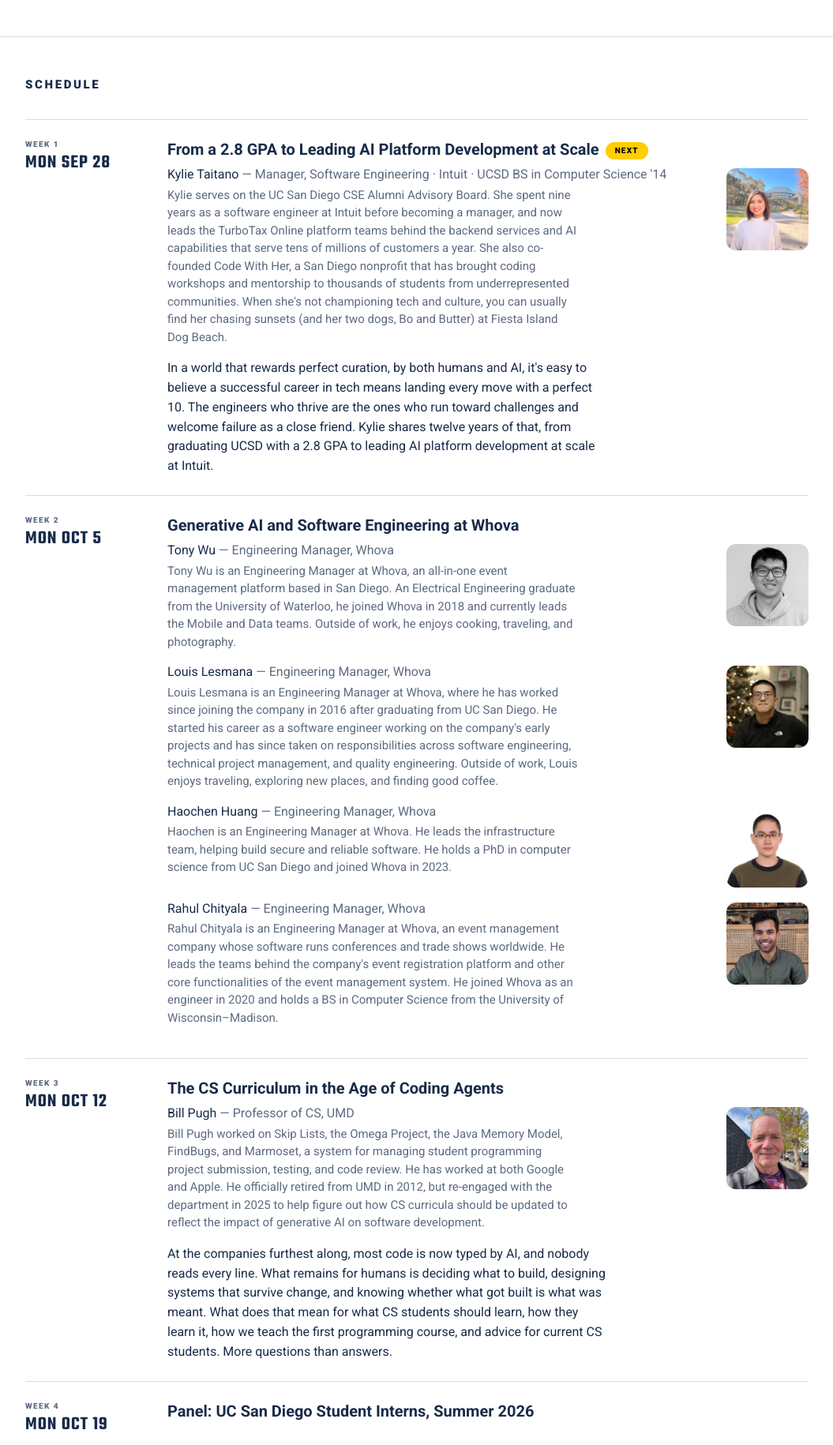
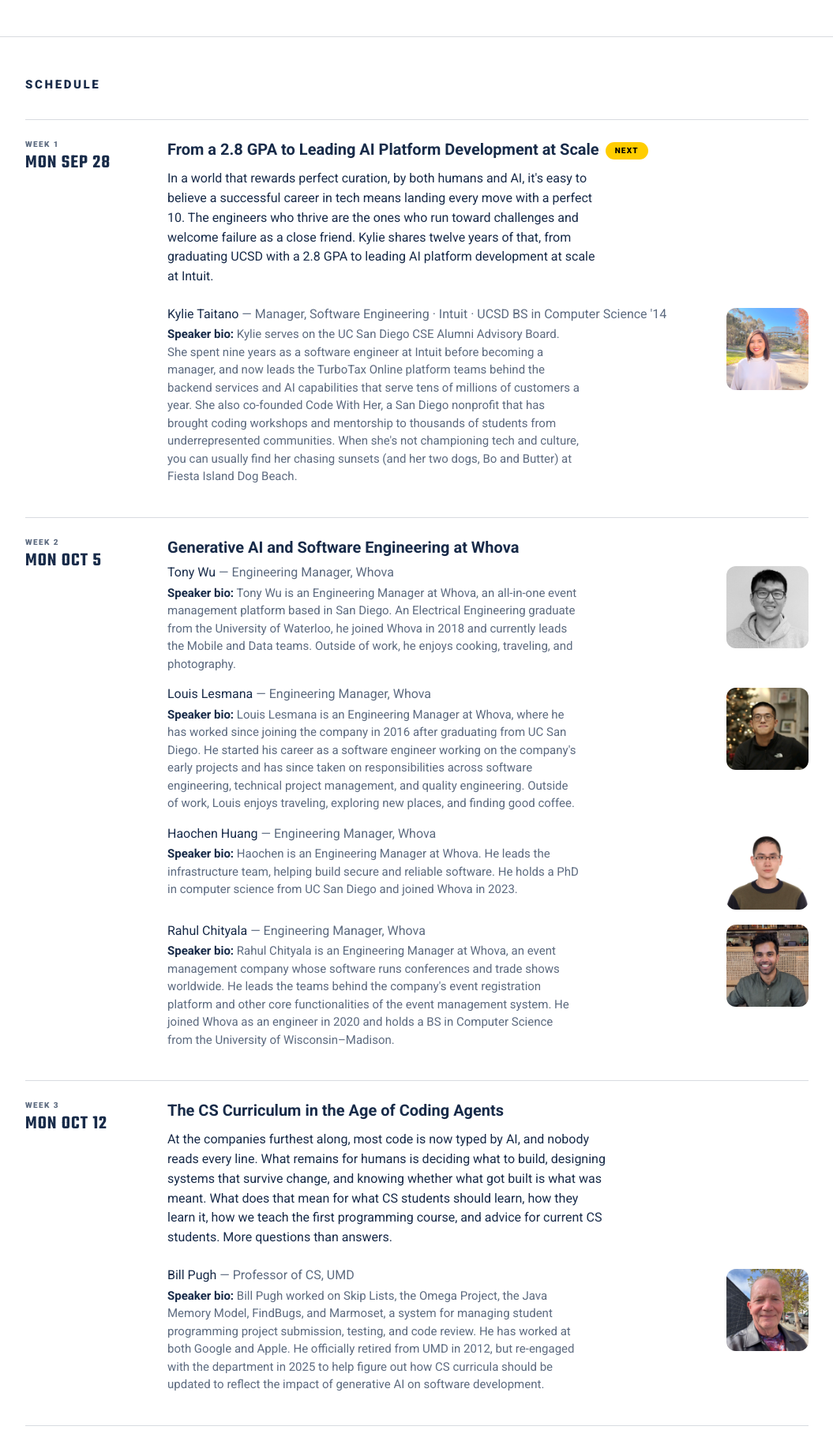
Before and after one commit to stevenjswanson/modern-swe, a Jekyll site: the page built from index.html, in a window 1280 px wide. Shown: the part 1050-2880 px from the top of the page at 79% size, without its empty margins (112-1167 px from the left). Built offline with Jekyll 4.4.1, drawn with Linux system fonts in a browser that asks for light colours; some of the changed text lies outside the part shown.

Commit message:
Lead with the abstract on single-talk days, and label the bio
On a day built around one talk, the abstract describes the thing the reader
came for, so it now sits directly under the title and the speaker's background
follows it, prefixed "Speaker bio:". Panel days are unchanged: there the roster
is the point, so the speaker list still leads and any abstract stays below it.

A panel is detected from a title beginning "Panel:" rather than from the
speaker count, so the four-person Whova day is treated as a single talk, which
is what it is.

Co-Authored-By: Claude Opus 5 <noreply@anthropic.com>

```diff
--- a/_includes/talk-card.html
+++ b/_includes/talk-card.html
@@ -74,6 +74,20 @@
       {%- endif -%}
 
       {%- comment -%}
+        A panel day is one whose title begins "Panel:". On those, the speaker
+        list is the point and the abstract stays below it. On a single-talk day
+        the abstract describes the talk, so it comes first and the speaker's
+        background follows it, labelled.
+      {%- endcomment -%}
+      {%- assign is_panel = false -%}
+      {%- assign title_head = t.title | slice: 0, 6 -%}
+      {%- if title_head == "Panel:" -%}{%- assign is_panel = true -%}{%- endif -%}
+
+      {%- if is_panel == false and t.abstract and t.abstract != "" -%}
+        <p class="talk__abstract talk__abstract--lead">{{ t.abstract }}</p>
+      {%- endif -%}
+
+      {%- comment -%}
         One speaker list for every case, so a talk with a title and a talk
         without one can never render their speakers differently.
       {%- endcomment -%}
@@ -122,7 +136,9 @@
                 {%- else -%}{%- assign meta = s.org -%}{%- endif -%}
               {%- endif -%}
               {%- if meta != "" %}<span class="talk__speaker-meta"> — {{ meta }}</span>{% endif -%}
-              {%- if s.bio and s.bio != "" %}<span class="talk__speaker-bio">{{ s.bio }}</span>{% endif -%}
+              {%- if s.bio and s.bio != "" %}<span class="talk__speaker-bio">
+                {%- if is_panel == false %}<span class="talk__bio-label">Speaker bio:</span> {% endif -%}
+                {{ s.bio }}</span>{% endif -%}
               </span>
             </li>
           {%- endfor -%}
@@ -152,7 +168,7 @@
         <p class="talk__tba">Talk title to be announced.{% if t.tentative %}<span class="chip chip--tentative">Tentative</span>{% endif %}</p>
       {%- endif -%}
 
-      {%- if t.abstract and t.abstract != "" -%}
+      {%- if is_panel and t.abstract and t.abstract != "" -%}
         <p class="talk__abstract">{{ t.abstract }}</p>
       {%- endif -%}
 
--- a/assets/css/site.css
+++ b/assets/css/site.css
@@ -501,6 +501,13 @@ a:hover { color: var(--accent-hover); }
   max-width: var(--measure);
 }
 .talk__abstract { margin: var(--space-3) 0 0; line-height: 1.55; max-width: var(--measure); }
+/* When the abstract leads, it sits directly under the title and the speaker
+   block follows it, so it needs its own breathing room below. */
+.talk__abstract--lead { margin: var(--space-3) 0 var(--space-5); }
+.talk__bio-label {
+  font-weight: 700;
+  color: var(--ink);
+}
 
 /* --- resource pills ------------------------------------------------------ */
 .pills { list-style: none; display: flex; flex-wrap: wrap; gap: var(--space-2); margin: var(--space-4) 0 0; padding: 0; }
```
